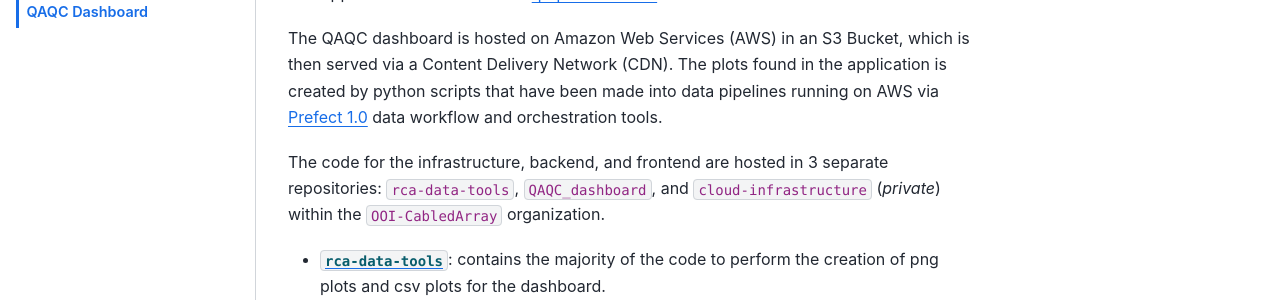
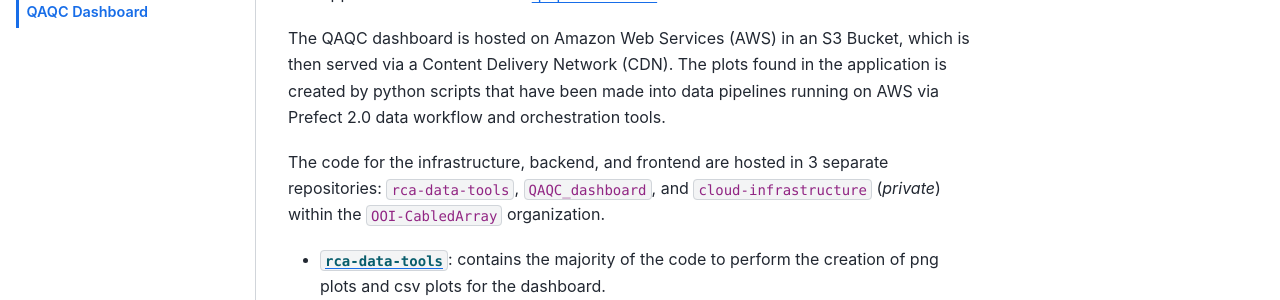
Before and after one commit to mrtwhite/rca-data-tools, a Jupyter Book: the page built from docs/src/qaqc-dashboard.md, in a window 1280 px wide and 900 px high. Shown: the part 226-526 px from the top of the window. Built offline with Jupyter Book 1.0.4 settings and Sphinx 7.4.7 and the Sphinx Book theme 1.1.4, drawn with Linux system fonts in a browser that asks for light colours.

Commit message:
update docs to reference prefect 2

```diff
--- a/docs/src/qaqc-dashboard.md
+++ b/docs/src/qaqc-dashboard.md
@@ -4,7 +4,7 @@
 
 The application can be found at [qaqc.ooi-rca.net](https://qaqc.ooi-rca.net/).
 
-The QAQC dashboard is hosted on Amazon Web Services (AWS) in an S3 Bucket, which is then served via a Content Delivery Network (CDN). The plots found in the application is created by python scripts that have been made into data pipelines running on AWS via [Prefect 1.0](https://docs-v1.prefect.io/) data workflow and orchestration tools.
+The QAQC dashboard is hosted on Amazon Web Services (AWS) in an S3 Bucket, which is then served via a Content Delivery Network (CDN). The plots found in the application is created by python scripts that have been made into data pipelines running on AWS via Prefect 2.0 data workflow and orchestration tools.
 
 The code for the infrastructure, backend, and frontend are hosted in 3 separate repositories: `rca-data-tools`, `QAQC_dashboard`, and `cloud-infrastructure` (*private*) within the `OOI-CabledArray` organization.
 
--- a/pyproject.toml
+++ b/pyproject.toml
@@ -27,7 +27,7 @@
     "netcdf4",
     "numba",
     "numpy",
-    "pandas<2",
+    "pandas<2", # TODO we should move to pandas > 2
     "pathlib",
     "prefect>2",
     "prefect-aws",
```
